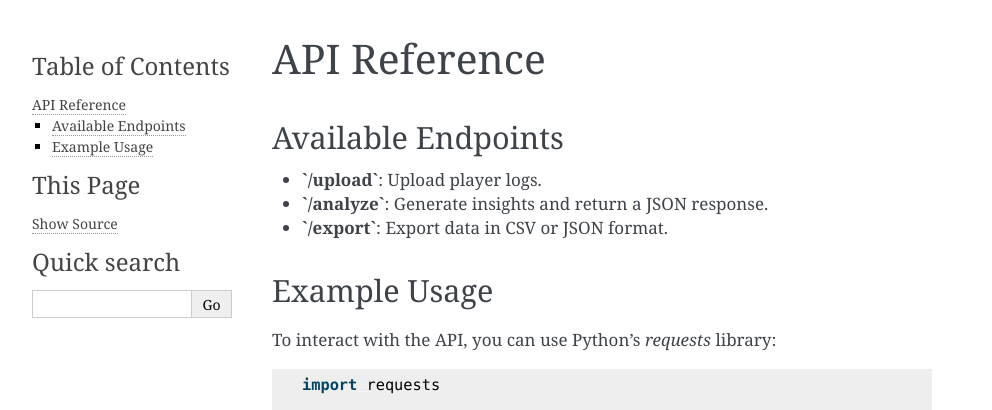
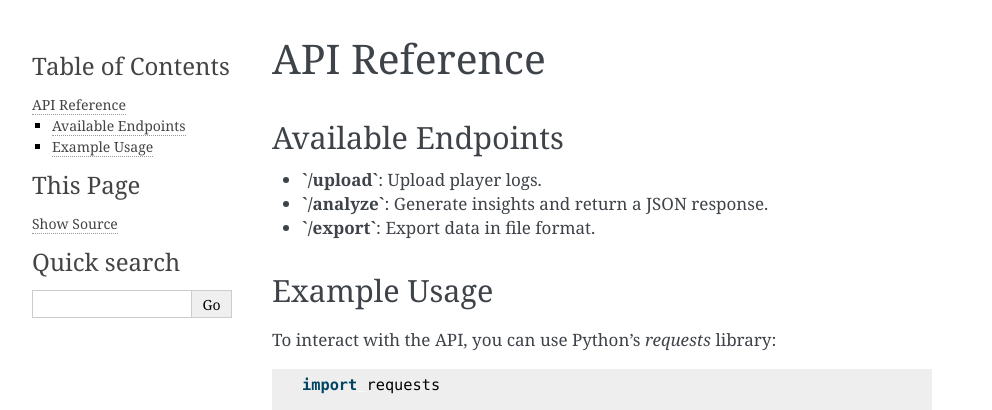
Before and after one commit to ammanis/levelSight-simple-game-analytic-tool, a Sphinx documentation site: the page built from docs/source/api.rst, in a window 1280 px wide. Shown: the top 410 px of the page, without its empty margins (148-1140 px from the left). Built offline with Sphinx 7.4.7, drawn with Linux system fonts in a browser that asks for light colours.

Commit message:
Update api.rst

```diff
--- a/docs/source/api.rst
+++ b/docs/source/api.rst
@@ -5,7 +5,7 @@ Available Endpoints
 -------------------
 - **`/upload`**: Upload player logs.
 - **`/analyze`**: Generate insights and return a JSON response.
-- **`/export`**: Export data in CSV or JSON format.
+- **`/export`**: Export data in file format.
 
 Example Usage
 -------------
```
